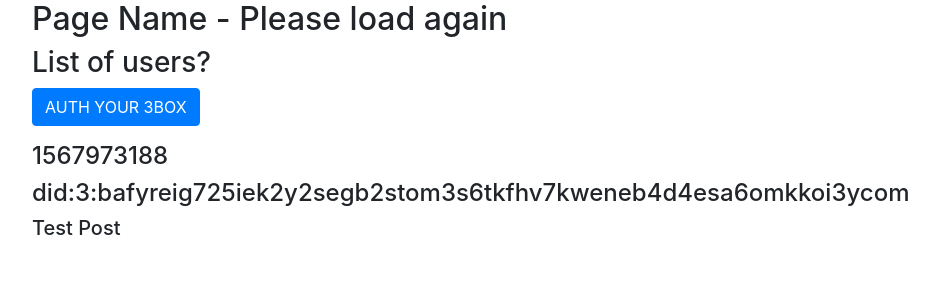
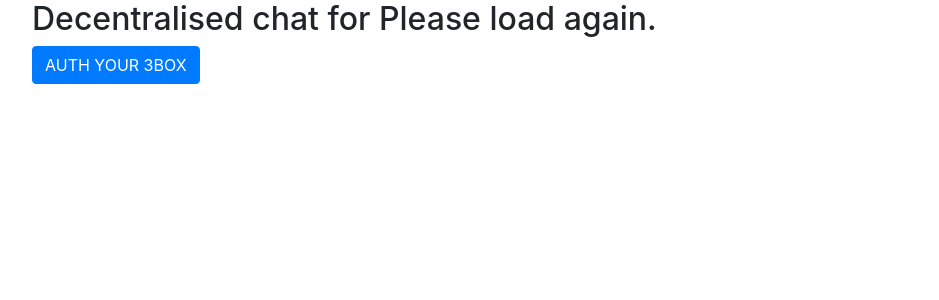
Before and after one commit to johngrantuk/decglocha, a React (Create React App) app: page / in a window 1280 px wide. Shown: the top 300 px of the page, without its empty margins (53-992 px from the left). Built offline with nearby package versions, Linux system fonts and the light colour scheme.

Commit message:
Tidying.

```diff
--- a/src/App.js
+++ b/src/App.js
@@ -7,14 +7,7 @@ class App extends React.Component {
     super(props);
     this.state = {
       topic: 'Please load again',
-      messages: [
-        {
-          author: "did:3:bafyreig725iek2y2segb2stom3s6tkfhv7kweneb4d4esa6omkkoi3ycom",
-          message: "Test Post",
-          postId: 'zdpuApB5LgEe8HPZHXTJ2wtihGgz21UXtvSbru3YaeL6ZNWCt',
-          timestamp: 1567973188
-        }
-      ]
+      messages: []
     };
 
     this.auth3Box = this.auth3Box.bind(this);
@@ -98,12 +91,17 @@ class App extends React.Component {
     // Closes 3Box session
     this.state.box.logout();
     this.setState({
+      messages: [],
       isAuthenticated: false
     })
   }
 
   render (){
-    let authenticate = <button className="btn btn-primary" onClick={this.auth3Box}>AUTH YOUR 3BOX</button>
+    let authenticate =
+      <div>
+        <h2>Decentralised chat for {this.state.topic}.</h2>
+        <button className="btn btn-primary" onClick={this.auth3Box}>AUTH YOUR 3BOX</button>
+      </div>
     let messages;
     let addPost;
     messages = this.state.messages.map(k => {
@@ -121,9 +119,6 @@ class App extends React.Component {
 
     return (
       <div>
-        <h2>Page Name - {this.state.topic}</h2>
-        <h3>List of users? {this.state.members}</h3>
-
         {authenticate}
         <p/>
 
```
